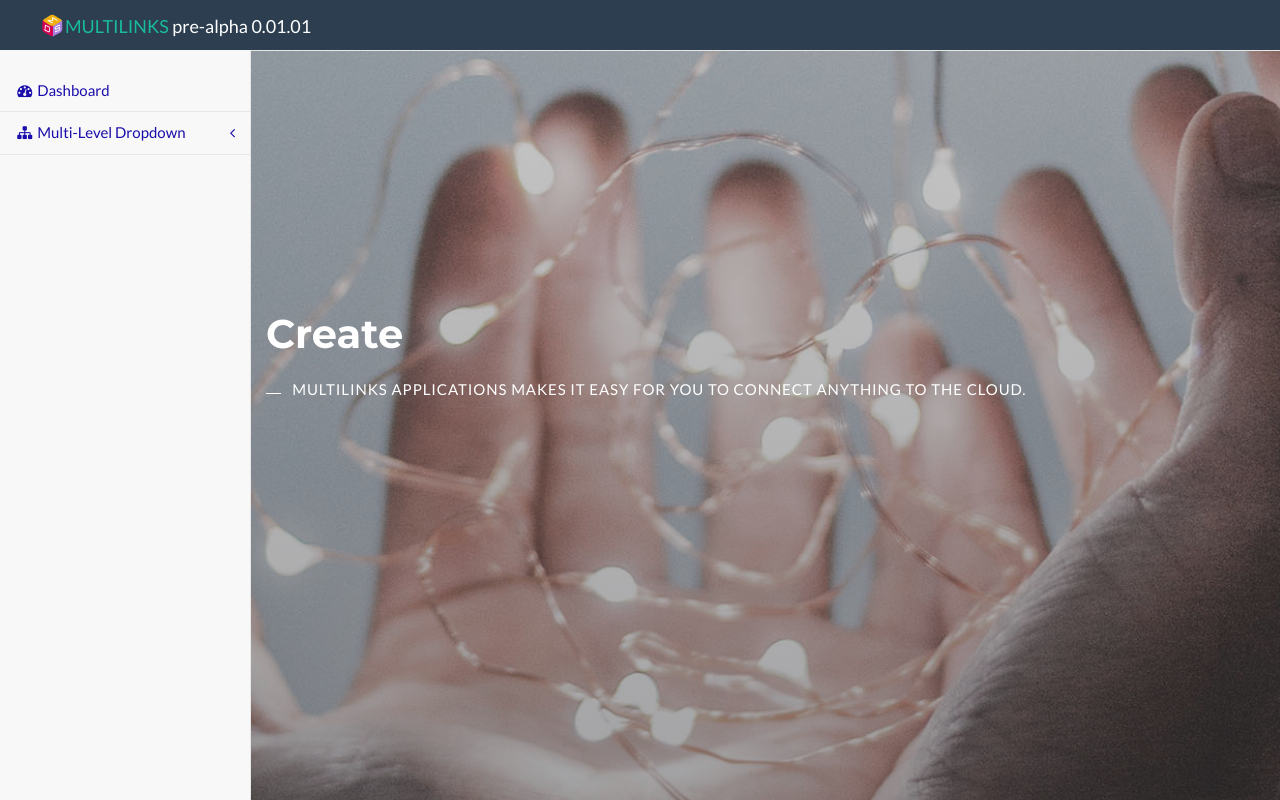
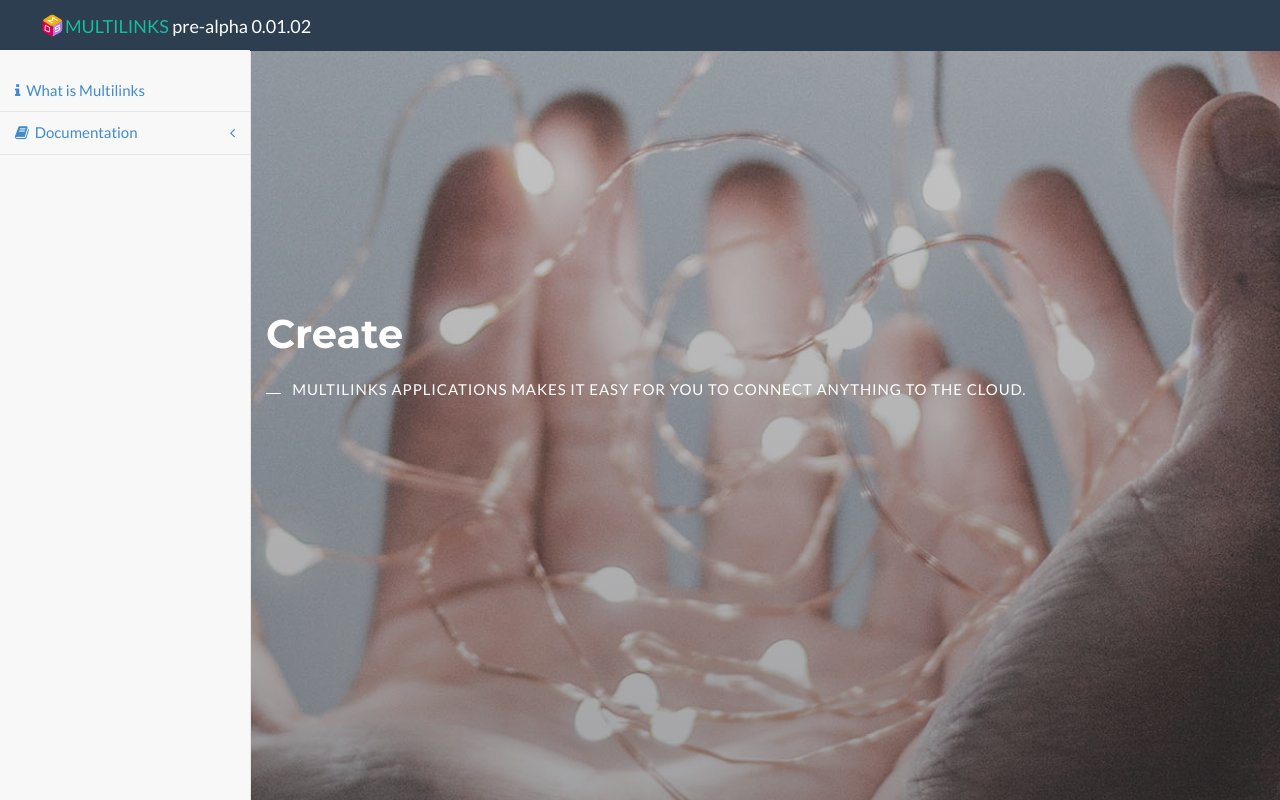
Before and after one commit to waydelyle/MultilinksPortal, an Angular app: page /home in a window 1280 px wide. Shown: the top 800 px of the page. Built offline with nearby package versions, Linux system fonts and the light colour scheme.

Commit message:
work-id-247: Update sidebar with some real items

```diff
--- a/src/app/components/shared/header/shared-header.component.html
+++ b/src/app/components/shared/header/shared-header.component.html
@@ -1,5 +1,5 @@
 <!-- Navigation -->
-   <nav class="navbar navbar-default navbar-fixed-top bg-secondary" role="navigation" style="margin-bottom: 0">
+<nav class="navbar navbar-fixed-top bg-secondary" role="navigation" style="margin-bottom: 0">
    <div class="navbar-header">
       <button type="button" class="navbar-toggle" data-toggle="collapse" data-target=".navbar-collapse">
          <span class="sr-only">Toggle navigation</span>
@@ -8,7 +8,7 @@
       </button>
       <div class="container">
          <a class="navbar-brand text-primary text-uppercase" (click)="backToHome()">
-               <span>Multilinks</span>&nbsp;<span class="text-tertiary text-lowercase">pre-alpha 0.01.01</span>
+            <span>Multilinks</span>&nbsp;<span class="text-tertiary text-lowercase">pre-alpha 0.01.02</span>
          </a>
       </div>
    </div>
@@ -17,31 +17,26 @@
       <div class="sidebar-nav navbar-collapse">
          <ul class="nav" id="side-menu">
             <li>
-                  <a href="index.html"><i class="fa fa-dashboard fa-fw"></i> Dashboard</a>
+               <a href="index.html"><i class="fa fa-info" aria-hidden="true"></i>&nbsp;&nbsp;What is Multilinks</a>
             </li>
             <li>
-                  <a href="#"><i class="fa fa-sitemap fa-fw"></i> Multi-Level Dropdown<span class="fa arrow"></span></a>
+               <a href="#"><i class="fa fa-book" aria-hidden="true"></i>&nbsp;&nbsp;Documentation<span class="fa arrow"></span></a>
                <ul class="nav nav-second-level">
                   <li>
-                        <a href="#">Second Level Item</a>
-                     </li>
-                     <li>
-                        <a href="#">Second Level Item</a>
-                     </li>
-                     <li>
-                        <a href="#">Third Level <span class="fa arrow"></span></a>
+                     <a href="#">Application Users <span class="fa arrow"></span></a>
                      <ul class="nav nav-third-level">
                         <li>
-                              <a href="#">Third Level Item</a>
+                           <a href="#">Introduction</a>
                         </li>
+                     </ul>
+                  </li>
+               </ul>
+               <ul class="nav nav-second-level">
                   <li>
-                              <a href="#">Third Level Item</a>
-                           </li>
+                     <a href="#">Application Developers <span class="fa arrow"></span></a>
+                     <ul class="nav nav-third-level">
                         <li>
-                              <a href="#">Third Level Item</a>
-                           </li>
-                           <li>
-                              <a href="#">Third Level Item</a>
+                           <a href="#">Introduction</a>
                         </li>
                      </ul>
                   </li>
--- a/src/styles.css
+++ b/src/styles.css
@@ -163,6 +163,10 @@ a:active {
    border-bottom: 1px solid #e7e7e7;
 }
 
+.sidebar ul li a {
+   color: #428bca !important;
+}
+
 .sidebar ul li a.active {
    background-color: #eeeeee;
 }
@@ -186,10 +190,12 @@ a:active {
 
 .sidebar .nav-second-level li a {
    padding-left: 37px;
+   color: #428bca !important;
 }
 
 .sidebar .nav-third-level li a {
    padding-left: 52px;
+   color: #428bca !important;
 }
 
 @media (min-width: 768px) {
```
Lines whose indentation alone changed are shown as unchanged.
